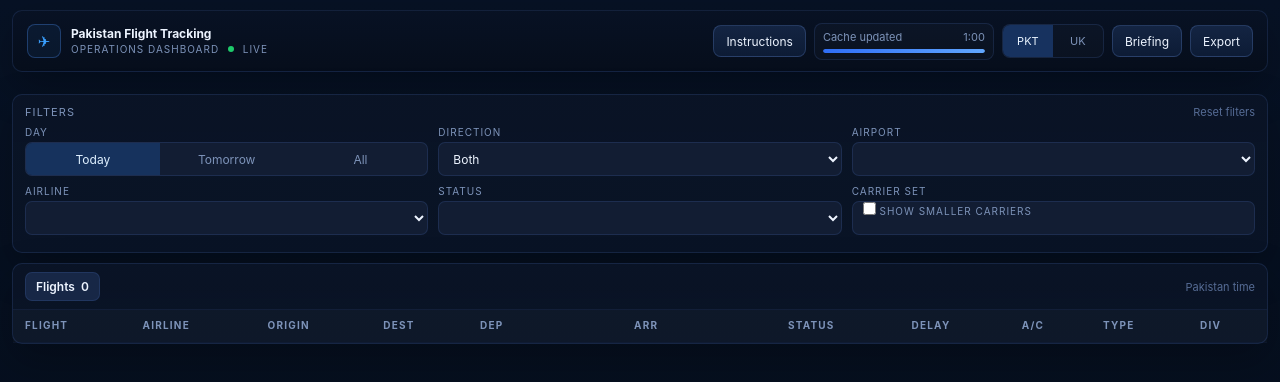
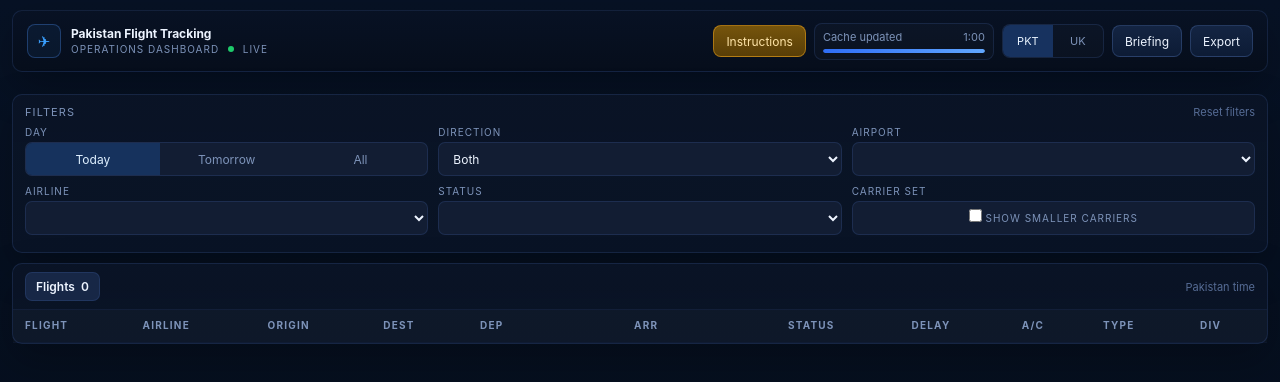
Before and after one commit to marklewiz11-dot/FlightTrackerAPI, a plain HTML site: page index.html in a window 1280 px wide. Drawn offline with Linux system fonts and the light colour scheme; no server answers.

Commit message:
Update styles.css

```diff
--- a/styles.css
+++ b/styles.css
@@ -173,6 +173,12 @@ input {
   font-size: 12px;
 }
 
+.topbarBtnWarning {
+  border-color: rgba(255, 176, 32, 0.45);
+  background: linear-gradient(180deg, rgba(120, 86, 12, 0.98), rgba(90, 63, 7, 0.98));
+  color: #ffe5a8;
+}
+
 .kpis {
   display: grid;
   grid-template-columns: repeat(6, 1fr);
@@ -301,18 +307,31 @@ input {
 .checkboxRow {
   display: flex;
   align-items: center;
+  justify-content: center;
   gap: 8px;
   min-height: 34px;
+  height: 34px;
   padding: 0 10px;
   border: 1px solid var(--border);
   border-radius: 7px;
   background: #121d33;
   color: var(--text);
   font-size: 12px;
+  text-transform: none;
+  line-height: 1;
+  text-align: center;
 }
 
 .checkboxRow input {
   margin: 0;
+  position: relative;
+  top: 0;
+}
+
+.checkboxRow span {
+  display: inline-flex;
+  align-items: center;
+  height: 100%;
 }
 
 .tableToolbar {
@@ -544,6 +563,15 @@ th:nth-child(6) {
   font-size: 13px;
 }
 
+.briefingBody ul {
+  margin: 8px 0 14px 18px;
+  padding: 0;
+}
+
+.briefingBody p {
+  margin: 0 0 10px;
+}
+
 .modalActions {
   margin-top: 14px;
   display: flex;
```
